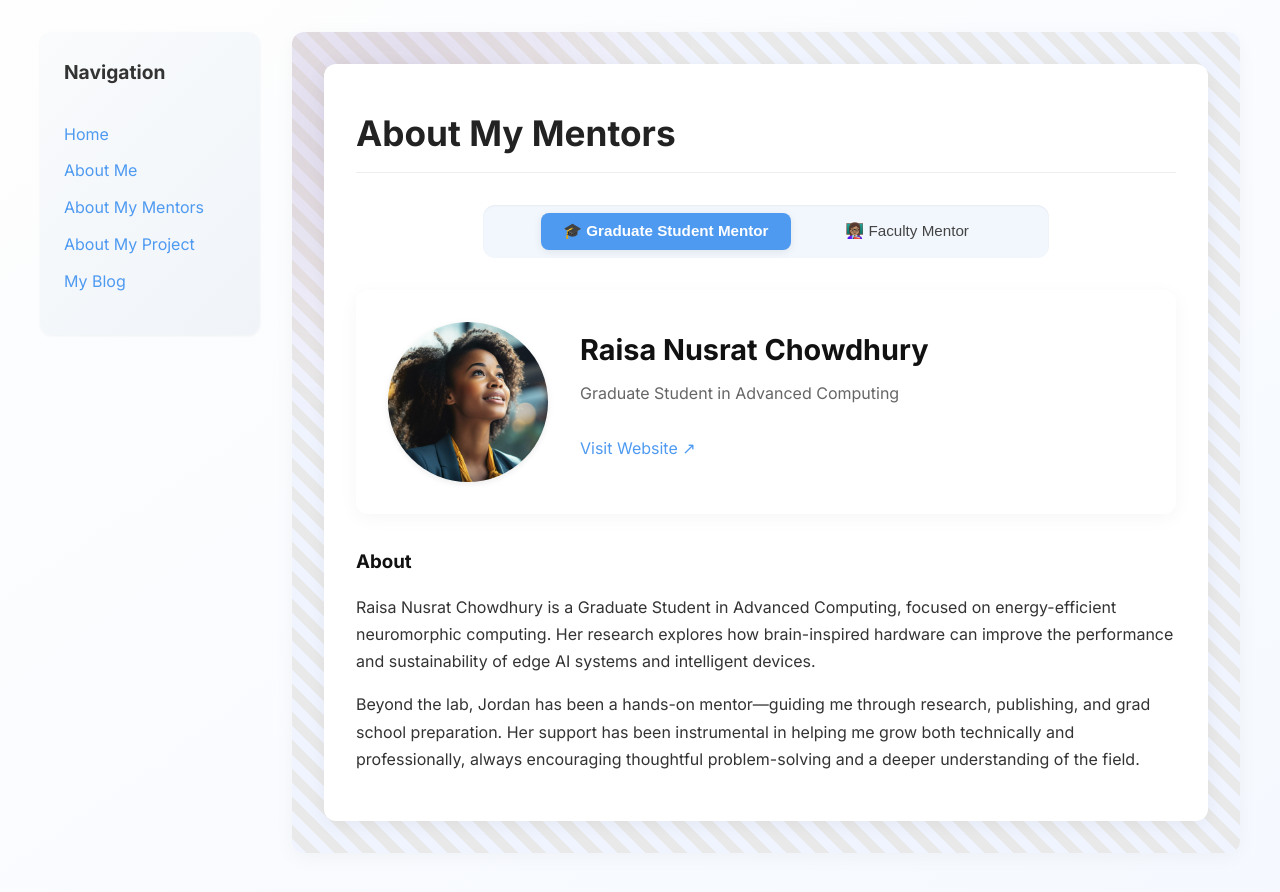
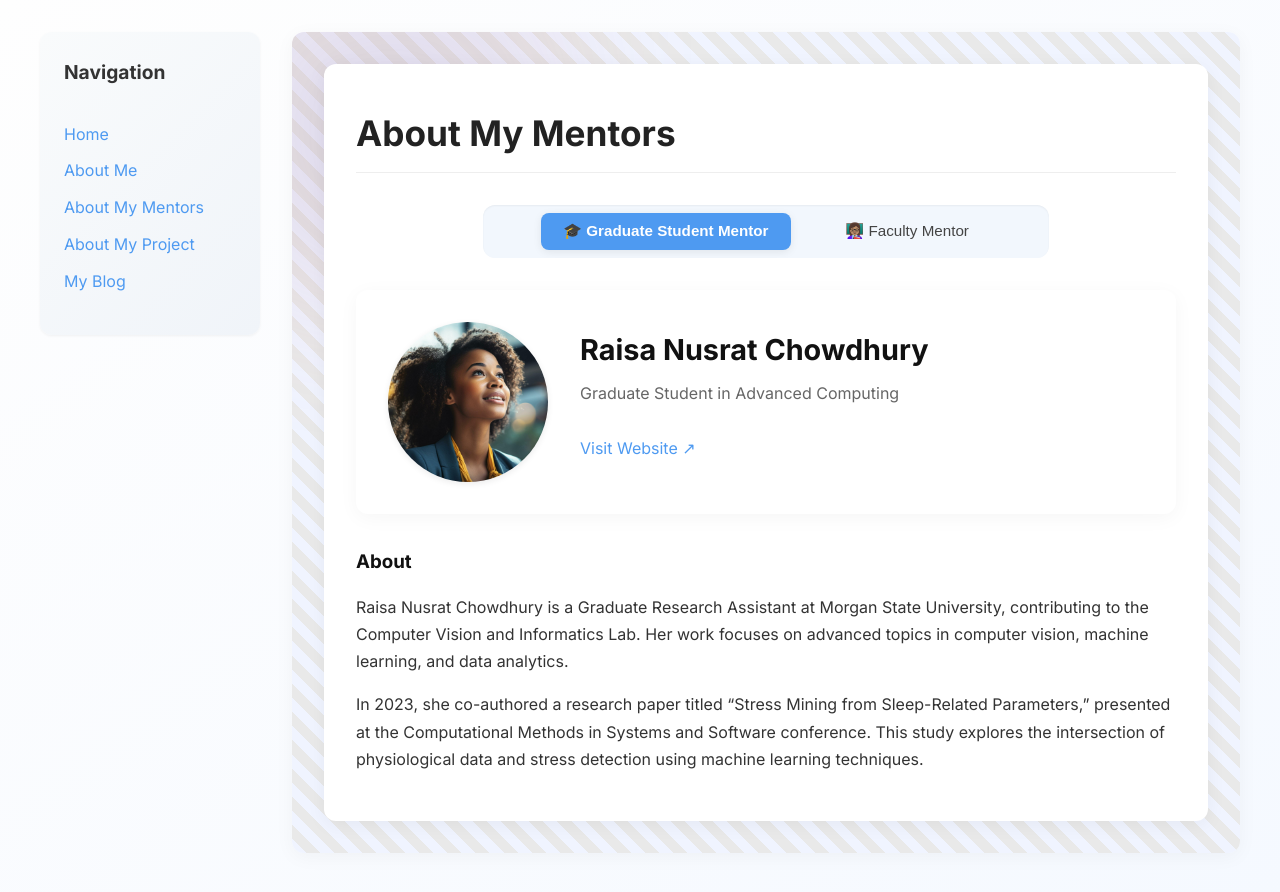
Before and after one commit to kendallzoe/kendallzoe.github.io, a Jekyll site: the page built from pages/about-my-mentor.md, in a window 1280 px wide. Shown: the top 892 px of the page. Built offline with Jekyll 4.4.1, drawn with Linux system fonts in a browser that asks for light colours.

Commit message:
Update about-my-mentor.md

```diff
--- a/pages/about-my-mentor.md
+++ b/pages/about-my-mentor.md
@@ -9,9 +9,10 @@ graduate_mentor:
   image: /assets/images/graduate-student-mentor.jpg
   website: https://www.linkedin.com/in/raisa-nusrat-chowdhury-48691a1a5/
   bio: |
-    Raisa Nusrat Chowdhury is a Graduate Student in Advanced Computing, focused on energy-efficient neuromorphic computing. Her research explores how brain-inspired hardware can improve the performance and sustainability of edge AI systems and intelligent devices.
+    Raisa Nusrat Chowdhury is a Graduate Research Assistant at Morgan State University, contributing to the Computer Vision and Informatics Lab. Her work focuses on advanced topics in computer vision, machine learning, and data analytics.
 
-    Beyond the lab, Jordan has been a hands-on mentor—guiding me through research, publishing, and grad school preparation. Her support has been instrumental in helping me grow both technically and professionally, always encouraging thoughtful problem-solving and a deeper understanding of the field.
+    In 2023, she co-authored a research paper titled “Stress Mining from Sleep-Related Parameters,” presented at the Computational Methods in Systems and Software conference. This study explores the intersection of physiological data and stress detection using machine learning techniques.
+
 
 faculty_mentor:
   name: Dr. Baruti Kopano
@@ -19,8 +20,8 @@ faculty_mentor:
   image: /assets/images/faculty-mentor.jpg
   website: https://www.linkedin.com/in/baruti-kopano-34755a8/
   bio: |
-    Dr. Baruti Kopano is a pioneering figure in the field of neural engineering and robotics. With over four decades of experience in academia and research, his work has focused on developing accessible brain-computer interface systems and exploring how robotics can enhance human capability.
+    Dr. Baruti N. Kopano is a distinguished professor in the Department of Multiplatform Production at Morgan State University’s School of Global Journalism and Communication. He holds a Ph.D. in English with a concentration in Rhetoric and Linguistics from Indiana University of Pennsylvania. His academic journey also includes an M.S. in Radio, Television, and Film from Syracuse University and a B.S. in Telecommunications from Morgan State University.
 
-    A passionate advocate for diversity in STEM, Dr. Freeman has mentored dozens of underrepresented students and continues to inspire the next generation of researchers and technologists through his leadership and legacy.
+    At Morgan State University, Dr. Kopano teaches courses related to radio station operations and management, media law and ethics, and mass communication. He is known for his commitment to inclusive teaching practices, focusing on addressing equity gaps and fostering a sense of belonging among students
 
 ---
```
